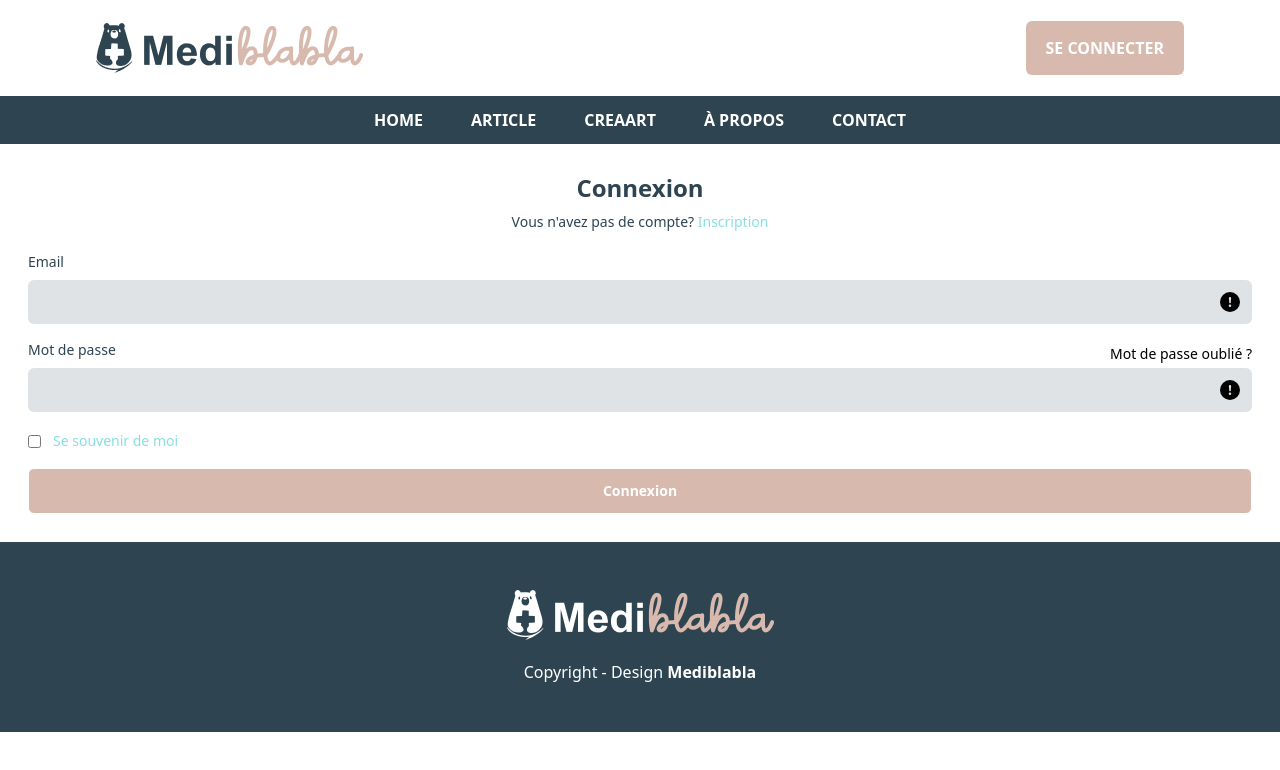
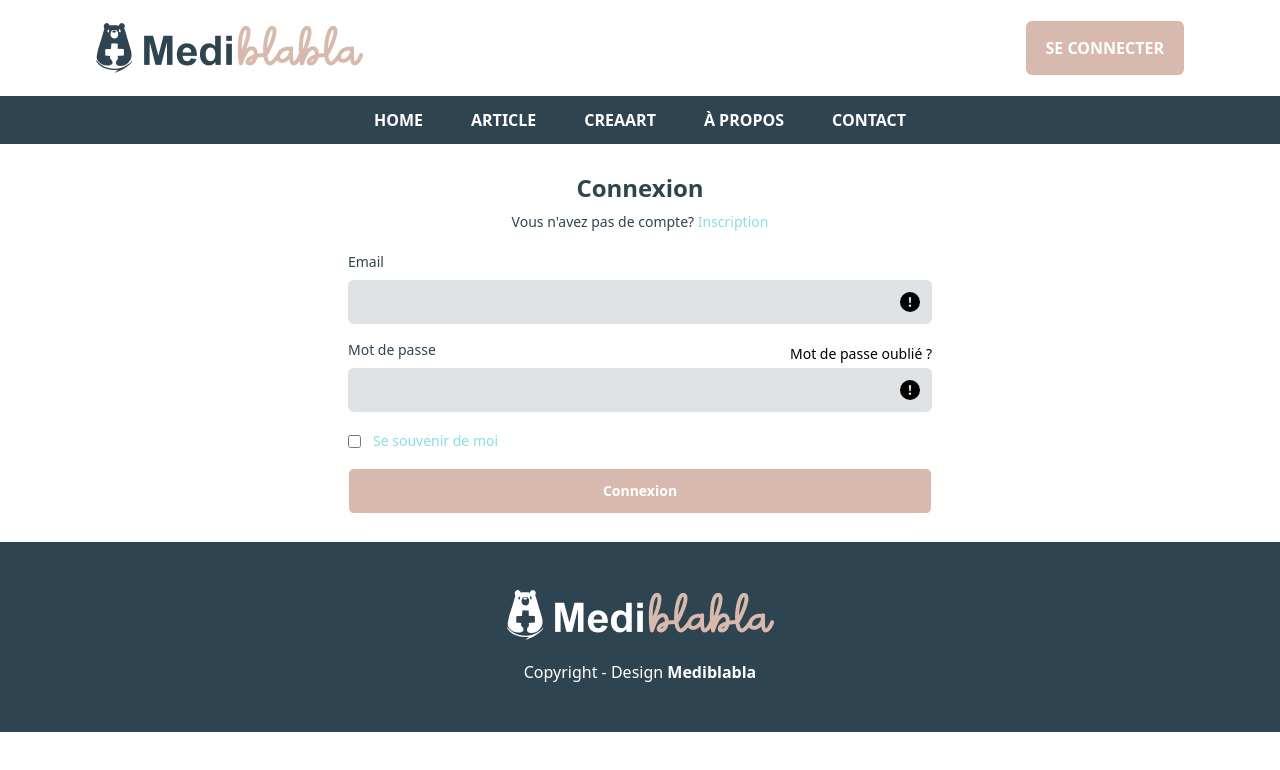
Before and after one commit to Lotshana/Mediblabla, a Vue app: page /connexion in a window 1280 px wide. Shown: the top 770 px of the page. Built offline with nearby package versions, Linux system fonts and the light colour scheme.

Commit message:
Modif connexion

```diff
--- a/src/components/LoginForm.vue
+++ b/src/components/LoginForm.vue
@@ -1,6 +1,6 @@
 <template>
 
-        <div class="p-4 sm:p-7">
+        <div class="p-4 sm:p-7 w-3/6 mx-auto">
           <div class="text-center">
             <h1 class="block text-2xl font-bold text-darkblue">Connexion</h1>
             <p class="mt-2 text-sm text-darkblue">
```
